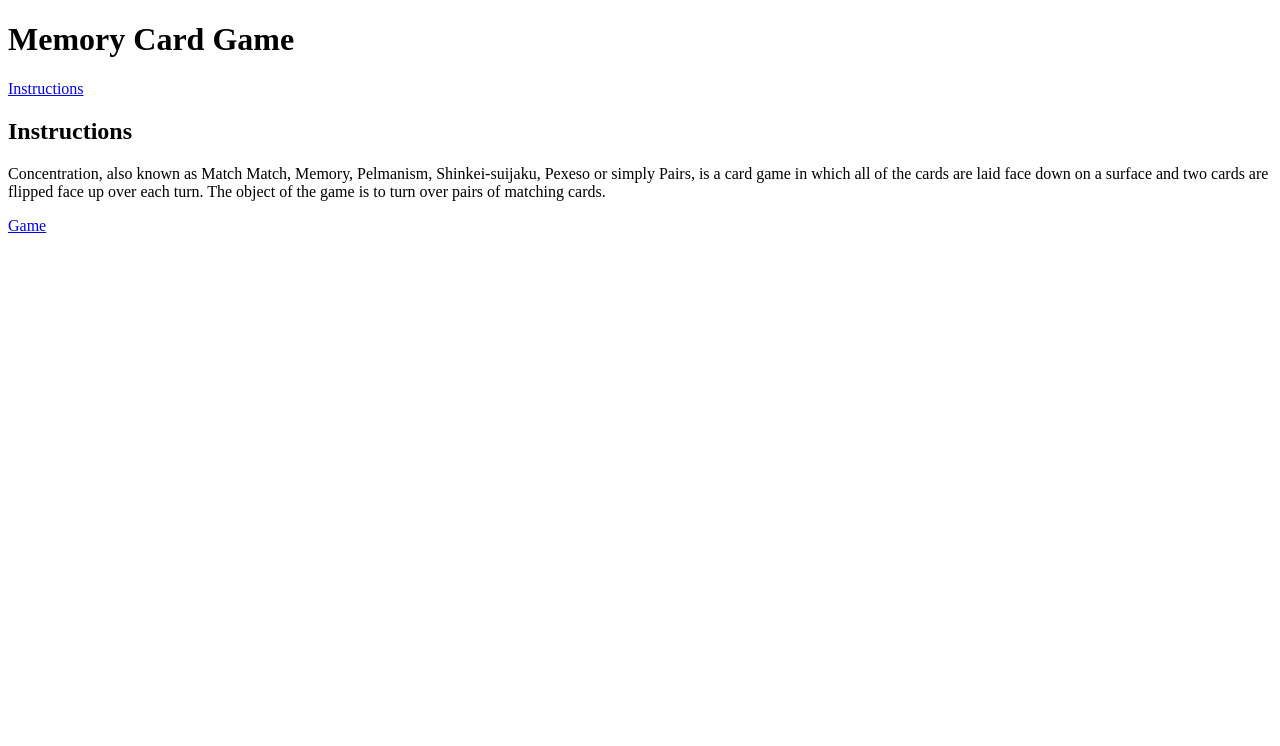
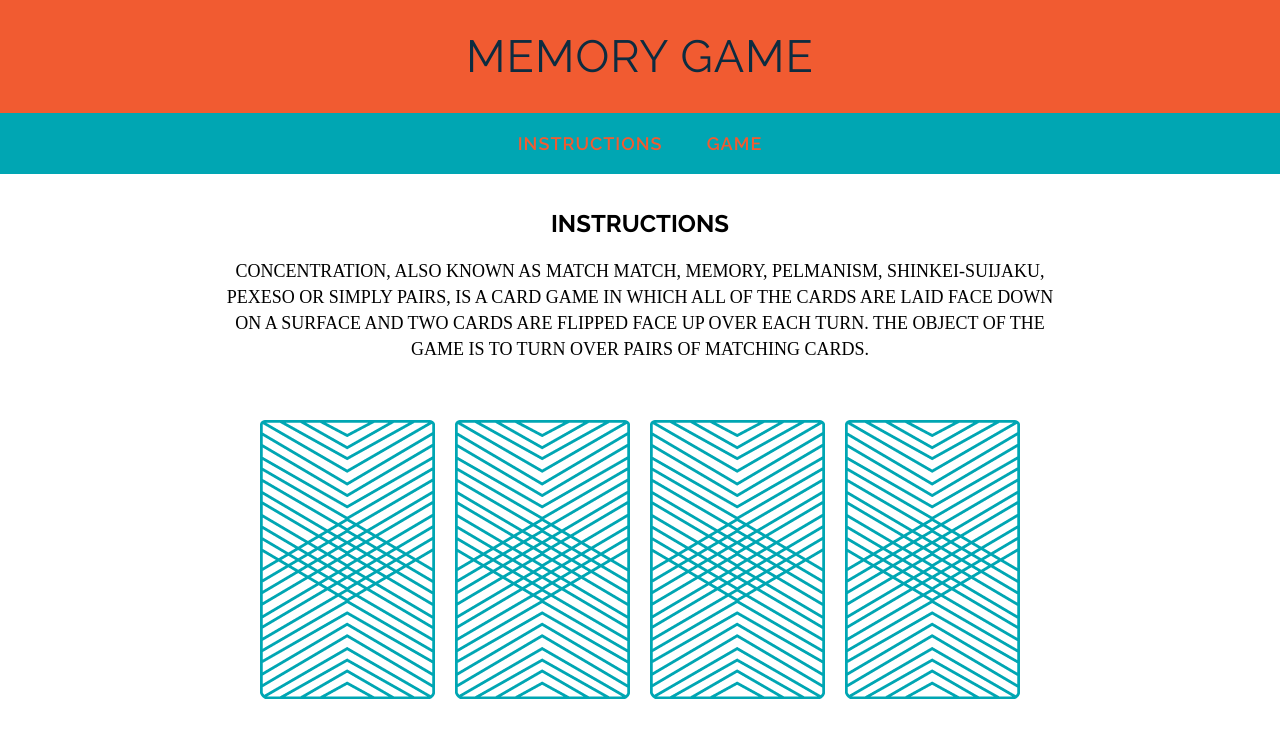
Before and after one commit to ethanblumenthal/wdi-fundamentals-memorygame, a plain HTML site: page index.html in a window 1280 px wide. Drawn offline with Linux system fonts and the light colour scheme; a web font is replaced by a local one.

Commit message:
added style.css

```diff
--- /dev/null
+++ b/css/style.css
@@ -0,0 +1,57 @@
+body {
+  text-align: center;
+  text-transform: uppercase;
+  font-family: "Raleway", sans-serif;
+  margin: 0;
+}
+
+header {
+  background-color: #F15B31;
+  color: #FFFFFF;
+  padding: 30px 20px;
+}
+
+nav {
+  background-color: #00A6B3;
+  color: #FFFFFF;
+  padding: 20px 0;
+}
+
+main {
+  width: 850px;
+  margin: 35px auto;
+}
+
+h1 {
+  color: #0D2C40;
+  letter-spacing: 1px;
+  font-weight: 400;
+  font-size: 45px;
+  margin: 0;
+}
+
+h3 {
+  color: #0D2C40;
+  letter-spacing: 1px;
+  font-weight: 600;
+  font-size: 20px;
+}
+
+p {
+  font-family: "Droid Serif", serif;
+  line-height: 26px;
+  font-size: 18px;
+}
+
+a {
+  text-decoration: none;
+  color: #F15B31;
+  letter-spacing: 1px;
+  font-weight: 600;
+  font-size: 18px;
+  margin: 0 20px;
+}
+
+img {
+  margin: 40px 8px;
+}
--- a/index.html
+++ b/index.html
@@ -3,16 +3,30 @@
   <head>
     <meta charset="utf-8">
     <title>Memory Card Game</title>
+    <link href="css/style.css" rel="stylesheet" type="text/css">
+    <link href="https://fonts.googleapis.com/css?family=Droid+Serif|Raleway:400,500,600,700" rel="stylesheet">
   </head>
   <body>
-    <h1>Memory Card Game</h1>
+    <header>
+      <h1>Memory Game</h1>
+    </header>
+    <nav>
       <a href="#">Instructions</a>
+      <a href="#">Game</a>
+    </nav>
+    <main>
       <h2>Instructions</h2>
       <p>Concentration, also known as Match Match, Memory, Pelmanism,
       Shinkei-suijaku, Pexeso or simply Pairs, is a card game in which all of the
       cards are laid face down on a surface and two cards are flipped face up over
       each turn. The object of the game is to turn over pairs of matching
       cards.</p>
-    <a href="#">Game</a>
+      <div>
+        <img src="images/back.png" alt="Queen of Diamonds">
+        <img src="images/back.png" alt="Queen of Hearts">
+        <img src="images/back.png" alt="King of Diamonds">
+        <img src="images/back.png" alt="King of Hearts">
+      </div>
+    </main>
   </body>
 </html>
```
Also changed, not shown: images/back.png (added), images/king-of-diamonds.png (added), images/king-of-hearts.png (added), images/queen-of-diamonds.png (added), images/queen-of-hearts.png (added). Lines whose indentation alone changed are shown as unchanged.
